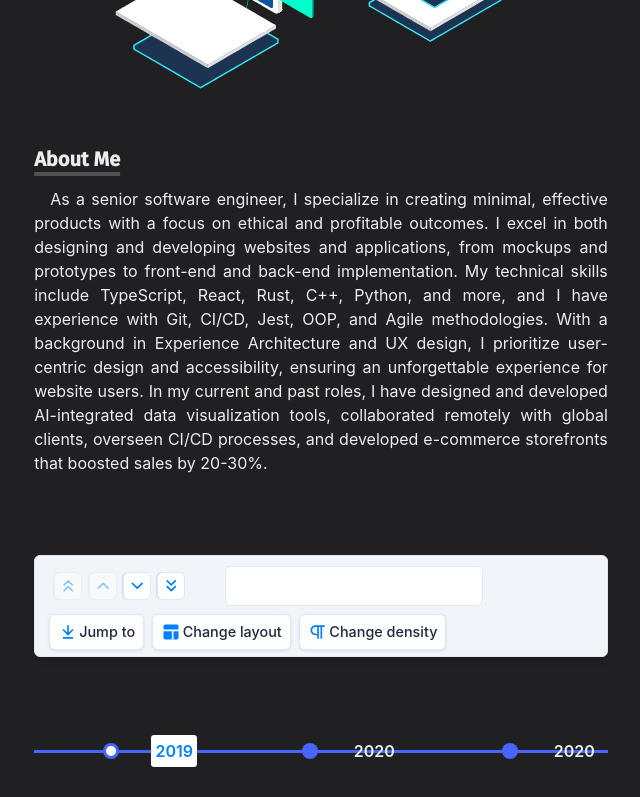
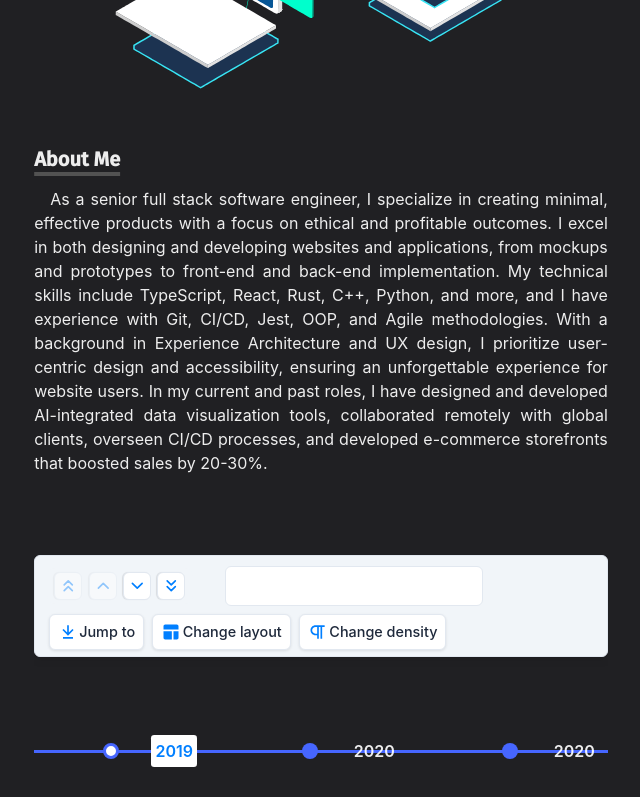
Before and after one commit to almaraz333/nextjs-portfolio, a Next.js app: page / in a window 1280 px wide. Shown: the part 618-1415 px from the top of the page, without its empty margins (319-959 px from the left). Built offline with nearby package versions, Linux system fonts and the light colour scheme.

Commit message:
Fix: wording

```diff
--- a/pages/index.tsx
+++ b/pages/index.tsx
@@ -17,10 +17,9 @@ import { Section } from "../components/Section";
 import { Paragraph } from "../components/Paragraph";
 import { Layout } from "../components/layouts/article";
 import Lottie from "lottie-react";
-import TechLottie from '../public/images/tech.json'
+import TechLottie from "../public/images/tech.json";
 
 const Page = () => {
-
     const timelineItems = [
         {
             title: "2019",
@@ -36,14 +35,14 @@ const Page = () => {
         },
         {
             title: "2020",
-            cardTitle: "Software Engineer",
+            cardTitle: "Full Stack Software Engineer",
             cardSubtitle: "BIGGBY Coffee",
             cardDetailedText:
                 "React, Typescript, Sass, GraphQL, Apollo Client, Python, MySQL"
         },
         {
             title: "2021",
-            cardTitle: "Senior Software Engineer",
+            cardTitle: "Senior Full Stack Software Engineer",
             cardSubtitle: "Ernst & Young",
             cardDetailedText: "React, Typescript, Sass, NX"
         }
@@ -67,7 +66,7 @@ const Page = () => {
                             Colton Almaraz
                         </Heading>
                         <Heading as="h3" fontSize="1.3rem">
-                        Software Engineer
+                            Full Stack Software Engineer
                         </Heading>
                     </Box>
                     <Box
@@ -94,13 +93,32 @@ const Page = () => {
                         />
                     </Box>
                 </Box>
-                <Lottie style={{paddingBottom: "2rem"}} animationData={TechLottie} loop={true} />
+                <Lottie
+                    style={{ paddingBottom: "2rem" }}
+                    animationData={TechLottie}
+                    loop={true}
+                />
                 <Section delay={"0.1"}>
                     <Heading as="h3" variant={"section-title"}>
                         About Me
                     </Heading>
                     <Paragraph>
-                    As a senior software engineer, I specialize in creating minimal, effective products with a focus on ethical and profitable outcomes. I excel in both designing and developing websites and applications, from mockups and prototypes to front-end and back-end implementation. My technical skills include TypeScript, React, Rust, C++, Python, and more, and I have experience with Git, CI/CD, Jest, OOP, and Agile methodologies. With a background in Experience Architecture and UX design, I prioritize user-centric design and accessibility, ensuring an unforgettable experience for website users. In my current and past roles, I have designed and developed AI-integrated data visualization tools, collaborated remotely with global clients, overseen CI/CD processes, and developed e-commerce storefronts that boosted sales by 20-30%.
+                        As a senior full stack software engineer, I specialize
+                        in creating minimal, effective products with a focus on
+                        ethical and profitable outcomes. I excel in both
+                        designing and developing websites and applications, from
+                        mockups and prototypes to front-end and back-end
+                        implementation. My technical skills include TypeScript,
+                        React, Rust, C++, Python, and more, and I have
+                        experience with Git, CI/CD, Jest, OOP, and Agile
+                        methodologies. With a background in Experience
+                        Architecture and UX design, I prioritize user-centric
+                        design and accessibility, ensuring an unforgettable
+                        experience for website users. In my current and past
+                        roles, I have designed and developed AI-integrated data
+                        visualization tools, collaborated remotely with global
+                        clients, overseen CI/CD processes, and developed
+                        e-commerce storefronts that boosted sales by 20-30%.
                     </Paragraph>
                 </Section>
                 <Section delay={"0.2"}>
@@ -148,7 +166,6 @@ const Page = () => {
                                     variant="ghost"
                                     colorScheme={"red"}
                                     leftIcon={<Icon as={BsLinkedin} />}
-
                                 >
                                     @coltonalmaraz
                                 </Button>
```
